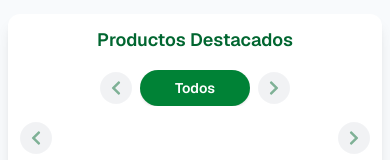
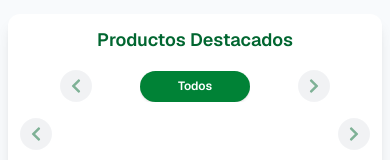
Before and after one commit to CharlyHilasaca/himarket, a Next.js app: page / in a window 390 px wide. Shown: the part 354-514 px from the top of the page. Built offline with nearby package versions, Linux system fonts and the light colour scheme; no server answers.

Commit message:
mas responsivo XDD

```diff
--- a/src/app/componentes/home/main/category/category.tsx
+++ b/src/app/componentes/home/main/category/category.tsx
@@ -81,12 +81,13 @@ export default function Category({
         ${visibleCount === 1 ? "max-w-xs mx-auto" : "max-w-2xl mx-auto"}
       `}
     >
+      <div className={`${visibleCount === 1 ? "flex-1 flex justify-end pr-2" : ""}`}>
         <button
           onClick={handlePrev}
           className={`
             p-2 rounded-full bg-gray-200 text-green-800 hover:bg-green-100 disabled:opacity-50
             transition-all duration-200
-          ${visibleCount > 1 ? "mr-4" : ""}
+            ${visibleCount > 1 ? "mr-4" : "mr-8"}
             flex-shrink-0
           `}
           aria-label="Anterior"
@@ -94,6 +95,7 @@ export default function Category({
         >
           <FaChevronLeft />
         </button>
+      </div>
       <div
         className={`
           flex gap-2 overflow-hidden
@@ -106,16 +108,18 @@ export default function Category({
         <div
           className={`flex gap-2 w-full ${animClass} ${visibleCount === 1 ? "justify-center min-w-[110px]" : "justify-start"}`}
         >
-          {visibleCategorias.map((cat, i) => (
+          {visibleCategorias.map((cat) => (
             <button
-              key={cat._id + '-' + i}
+              key={cat._id}
               className={`
-                px-4 py-2 rounded-full font-semibold shadow transition-colors duration-200 text-sm
+                px-3 py-2 rounded-full font-semibold shadow transition-colors duration-200 text-xs sm:text-sm leading-tight
                 ${selectedName === cat.name
                   ? "bg-green-700 text-white hover:bg-green-800"
                   : "bg-gray-200 text-green-800 hover:bg-green-100"}
-                ${visibleCount === 1 ? "w-[110px] text-base" : ""}
+                ${visibleCount === 1 ? "w-[110px] text-base text-center whitespace-normal break-words" : ""}
                 flex-shrink-0
+                max-h-[2.7em]
+                category-btn-style
               `}
               onClick={() => onSelect && onSelect(cat.name)}
             >
@@ -124,12 +128,13 @@ export default function Category({
           ))}
         </div>
       </div>
+      <div className={`${visibleCount === 1 ? "flex-1 flex justify-start pl-2" : ""}`}>
         <button
           onClick={handleNext}
           className={`
             p-2 rounded-full bg-gray-200 text-green-800 hover:bg-green-100 disabled:opacity-50
             transition-all duration-200
-          ${visibleCount > 1 ? "ml-4" : ""}
+            ${visibleCount > 1 ? "ml-4" : "ml-8"}
             flex-shrink-0
           `}
           aria-label="Siguiente"
@@ -138,5 +143,6 @@ export default function Category({
           <FaChevronRight />
         </button>
       </div>
+    </div>
   );
 }
```
Lines whose indentation alone changed are shown as unchanged.
